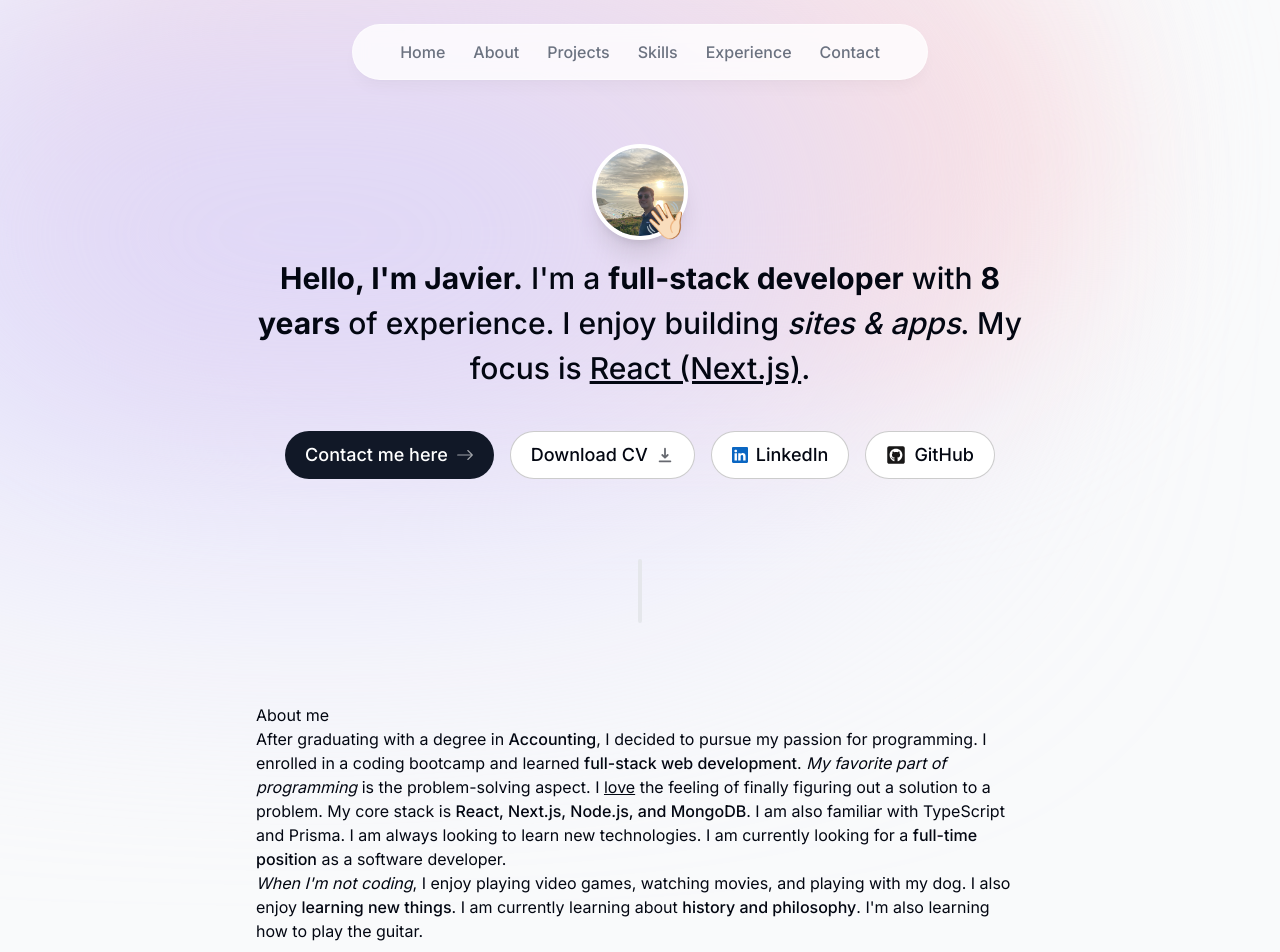
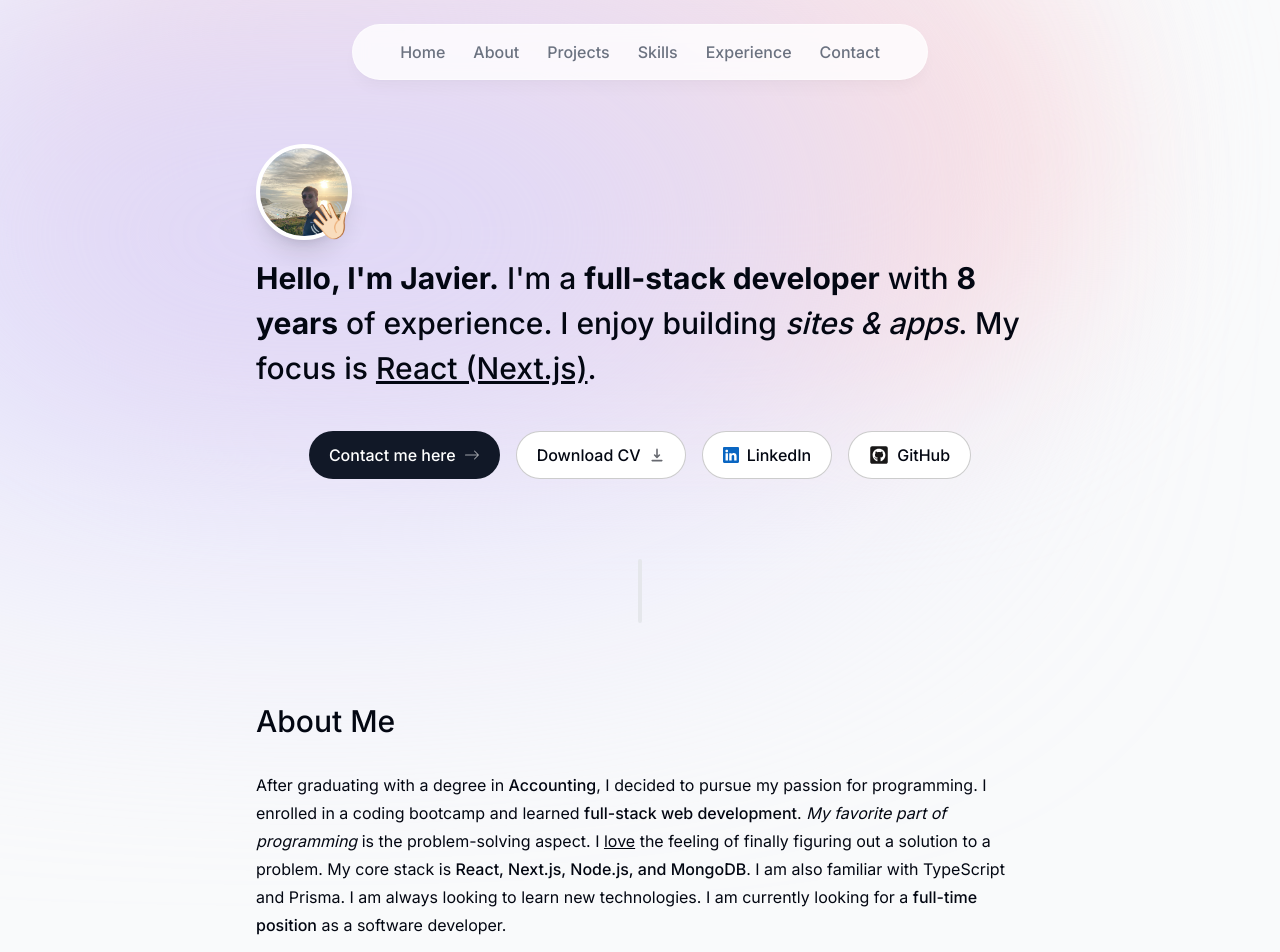
Before and after one commit to javierortizmi/personal-portfolio, a Next.js app: page / in a window 1280 px wide. Shown: the top 952 px of the page. Built offline with nearby package versions, Linux system fonts and the light colour scheme.

Commit message:
Added example intro and about sections

```diff
--- a/app/page.tsx
+++ b/app/page.tsx
@@ -4,7 +4,7 @@ import SectionDivider from "@/components/section-divider";
 
 export default function Home() {
   return (
-    <main className="flex flex-col items-center px-4 sm:px-0 w-full mx-auto max-w-md sm:max-w-xl md:max-w-3xl lg:max-w-3xl">
+    <main className="flex flex-col items-center px-8 sm:px-0 w-full mx-auto max-w-md sm:max-w-xl md:max-w-2xl lg:max-w-3xl">
       <Intro />
       <SectionDivider />
       <About />
--- a/components/about.tsx
+++ b/components/about.tsx
@@ -1,12 +1,22 @@
+"use client";
+
 import React from 'react'
+import { motion } from 'framer-motion'
+
+import SectionHeading from '@/components/section-heading';
 
 export default function About() {
   return (
-    <section>
-      <h2 className="">
+    <motion.section
+      className="mb-20 leading-7 sm:mb-32"
+      initial={{ opacity: 0, y: 100 }}
+      animate={{ opacity: 1, y: 0 }}
+      transition={{ delay: 0.2 }}
+    >
+      <SectionHeading>
         About me
-      </h2>
-      <p>
+      </SectionHeading>
+      <p className="mb-3">
         After graduating with a degree in{" "}
         <span className="font-medium">Accounting</span>, I decided to pursue my
         passion for programming. I enrolled in a coding bootcamp and learned{" "}
@@ -31,6 +41,6 @@ export default function About() {
         <span className="font-medium">history and philosophy</span>. I'm also
         learning how to play the guitar.
       </p>
-    </section>
+    </motion.section>
   );
 }
--- a/components/intro.tsx
+++ b/components/intro.tsx
@@ -13,8 +13,8 @@ import photo from "@/public/photo.jpg";
 
 export default function Intro() {
   return (
-    <section className="mb-20 text-center md:mb-0">
-      <div className="flex items-center justify-center">
+    <section className="mb-20 md:mb-0">
+      <div className="flex items-center justify-start">
         <div className="relative">
           <motion.div
             initial={{ opacity: 0, scale: 0 }}
@@ -58,7 +58,7 @@ export default function Intro() {
       </motion.h1>
 
       <motion.div
-        className="flex flex-col w-full md:flex-row items-center justify-center gap-2 md:gap-4 text-lg font-medium"
+        className="flex flex-col w-full md:flex-row items-center justify-center gap-2 md:gap-4 text-md font-medium"
         initial={{ opacity: 0, y: 100 }}
         animate={{ opacity: 1, y: 0 }}
         transition={{ delay: 0.1 }}
--- /dev/null
+++ b/components/section-heading.tsx
@@ -0,0 +1,13 @@
+import React from 'react'
+
+export default function SectionHeading({
+  children,
+}: {
+  children: React.ReactNode
+}) {
+  return (
+    <h2 className="text-3xl font-medium capitalize mb-8">
+      {children}
+    </h2>
+  )
+}
```
